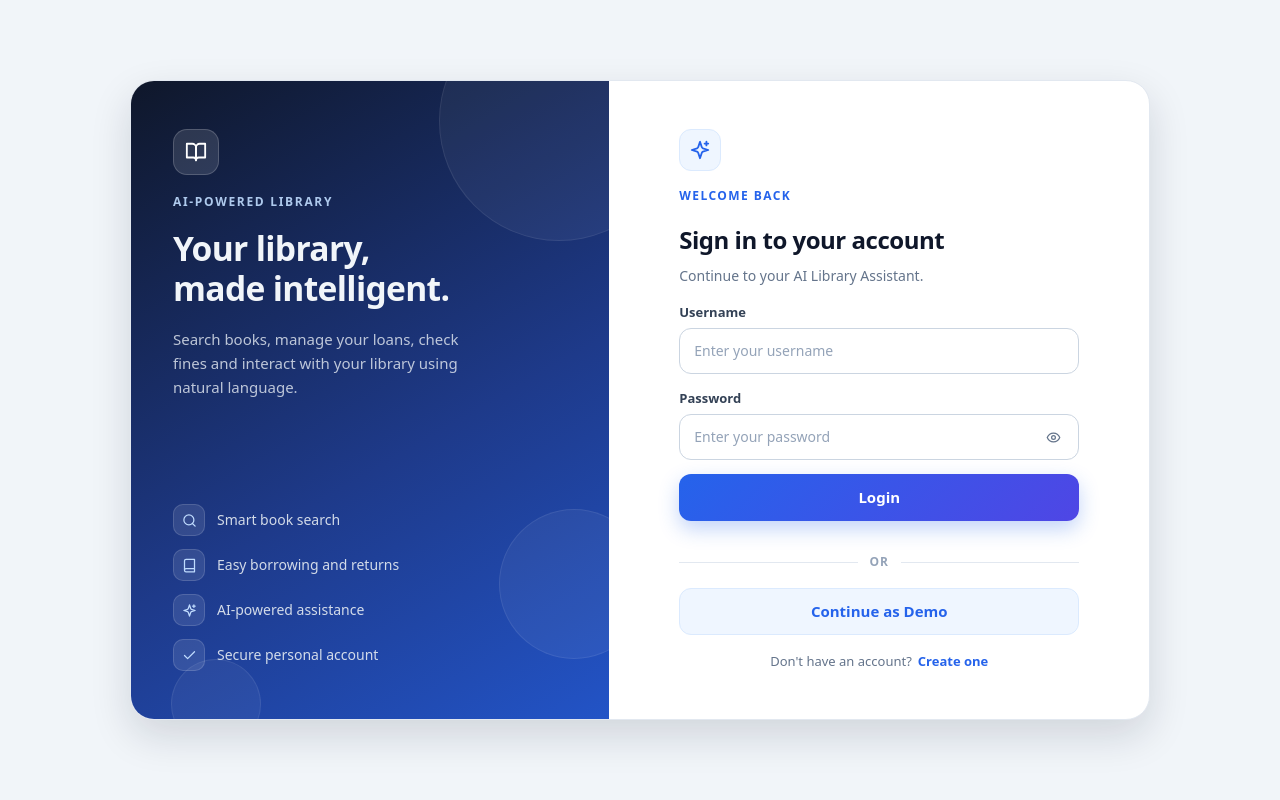
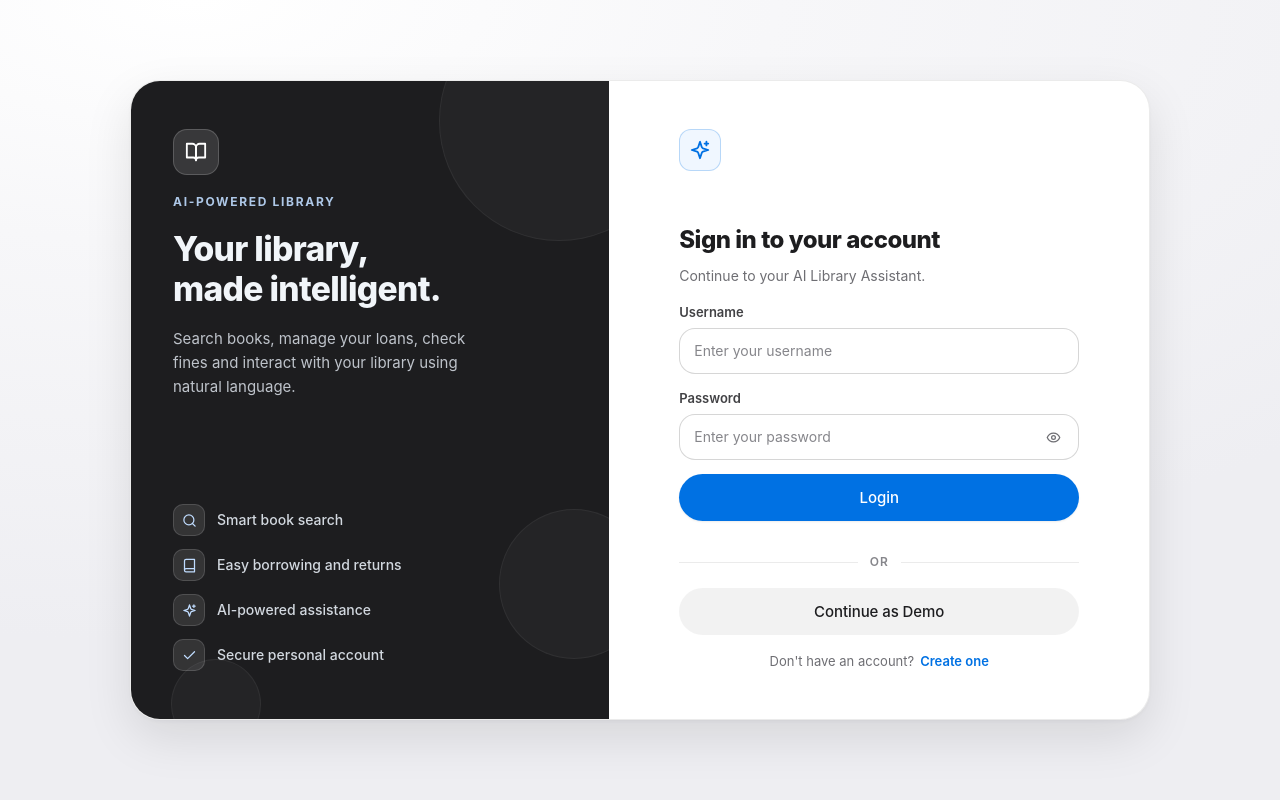
Before and after one commit to XynfUturE/AI-Library-Agent, a FastAPI app: page / in a window 1280 px wide. Run offline with FastAPI, Linux system fonts and the light colour scheme.

Commit message:
Restyle the interface: neutral palette, quiet book art, native motion
Tokens: the Tailwind slate/blue palette becomes Apple's neutral greys (#f5f5f7 surface, #1d1d1f ink, #0071e3 accent), flatter status colours, larger radii, and a two-layer shadow recipe instead of one big blur. Typography leans on the system stack with tightened tracking. Easing is the iOS sheet curve plus a linear() spring for things that appear.

Values live in tokens.css; the details that are not a value of any single component - translucent chrome over a page wash, press feedback, spring entry, quiet covers - live in a new polish.css loaded last, so the whole pass is one file to revert.

Book placeholder art stopped being a rainbow: coverStyle() now ships only the hue as a CSS variable and catalog.css picks a near-neutral tint per theme, so covers keep their per-title identity without shouting.

README screenshots regenerated against the restyled app.

```diff
--- a/web/static/css/base.css
+++ b/web/static/css/base.css
@@ -31,6 +31,8 @@ body {
     line-height: 1.55;
     color: var(--text-1);
     background: var(--bg);
+    background-image: var(--page-wash);
+    background-attachment: fixed;
     -webkit-font-smoothing: antialiased;
     transition: background var(--speed) var(--ease),
         color var(--speed) var(--ease);
--- /dev/null
+++ b/web/static/css/polish.css
@@ -0,0 +1,346 @@
+/* ============================================================
+   POLISH LAYER — loaded last, on purpose.
+
+   The palette, radii, shadow recipe, type stack and easing live in
+   tokens.css: those are values, and they restyle the whole app on
+   their own. What is left here are the handful of details that are
+   not a value of any single component: the translucent chrome, the
+   press feedback, the spring on things that appear, and the quiet
+   book-cover treatment. Keeping them in one file means this whole
+   pass is one file to revert.
+   ============================================================ */
+
+/* ---------- Translucent chrome ---------- */
+
+.sidebar,
+.app-topbar {
+
+    background: rgba(255, 255, 255, 0.72);
+    -webkit-backdrop-filter: saturate(180%) blur(20px);
+    backdrop-filter: saturate(180%) blur(20px);
+    border-color: var(--border);
+}
+
+[data-theme="dark"] .sidebar,
+[data-theme="dark"] .app-topbar {
+
+    background: rgba(28, 28, 30, 0.72);
+}
+
+.app-topbar {
+
+    border-bottom-width: 1px;
+    box-shadow: none;
+}
+
+.topbar-title,
+.sidebar-title,
+.page-sub {
+
+    letter-spacing: -0.01em;
+}
+
+.sidebar-section {
+
+    color: var(--text-4);
+    font-weight: 600;
+    letter-spacing: 0.08em;
+}
+
+/* ---------- Press and hover feedback ---------- */
+
+button,
+.nav-item,
+.shortcut-item,
+.suggestion-card,
+.cat-select,
+.book-card {
+
+    transition: transform var(--speed-fast) var(--ease),
+        background-color var(--speed-fast) var(--ease),
+        border-color var(--speed-fast) var(--ease),
+        box-shadow var(--speed) var(--ease);
+}
+
+button:active,
+.nav-item:active,
+.shortcut-item:active,
+.suggestion-card:active {
+
+    transform: scale(0.97);
+}
+
+.stat-card:hover,
+.card:hover,
+.suggestion-card:hover,
+.book-card:hover {
+
+    box-shadow: var(--shadow-lg);
+    transform: translateY(-1px);
+}
+
+/* ---------- Type and controls ---------- */
+
+.page-header h1,
+.page-title,
+.chat-welcome h1,
+.chat-welcome h2,
+.brand-panel h1,
+.brand-panel-title {
+
+    font-weight: 600;
+    letter-spacing: -0.028em;
+}
+
+.badge,
+.button,
+.primary-button,
+.secondary-button {
+
+    letter-spacing: -0.005em;
+    font-weight: 500;
+}
+
+.button,
+.primary-button,
+.secondary-button {
+
+    border-radius: 980px;
+}
+
+.button-secondary,
+.secondary-button {
+
+    background: rgba(0, 0, 0, 0.05);
+    border-color: transparent;
+    color: var(--text-1);
+}
+
+[data-theme="dark"] .button-secondary,
+[data-theme="dark"] .secondary-button {
+
+    background: rgba(255, 255, 255, 0.08);
+}
+
+.button-ghost,
+.icon-button {
+
+    border-radius: var(--radius-sm);
+    color: var(--text-3);
+}
+
+.icon-button.active {
+
+    background: rgba(0, 0, 0, 0.06);
+    color: var(--text-1);
+}
+
+.nav-item.active {
+
+    background: rgba(0, 0, 0, 0.055);
+    color: var(--text-1);
+}
+
+.nav-item.active .nav-label {
+
+    font-weight: 600;
+}
+
+[data-theme="dark"] .nav-item.active,
+[data-theme="dark"] .icon-button.active,
+[data-theme="dark"] .cat-select.active {
+
+    background: rgba(255, 255, 255, 0.1);
+}
+
+.cat-select.active {
+
+    background: rgba(0, 0, 0, 0.055);
+    color: var(--text-1);
+    font-weight: 600;
+}
+
+.cat-select {
+
+    border-radius: var(--radius-sm);
+    color: var(--text-2);
+}
+
+/* ---------- Chat ---------- */
+
+.welcome-icon {
+
+    border-radius: 22px;
+    box-shadow: var(--shadow-md);
+}
+
+.chat-welcome p {
+
+    color: var(--text-3);
+}
+
+.suggestion-card {
+
+    background: rgba(255, 255, 255, 0.86);
+    border-color: var(--border);
+    box-shadow: var(--shadow-sm);
+}
+
+[data-theme="dark"] .suggestion-card {
+
+    background: rgba(28, 28, 30, 0.86);
+}
+
+.suggestion-icon {
+
+    border-radius: 999px;
+    background: rgba(0, 0, 0, 0.045);
+    color: var(--text-2);
+}
+
+.composer-shell {
+
+    background: rgba(255, 255, 255, 0.92);
+    border-color: var(--border-strong);
+    border-radius: 24px;
+    box-shadow: var(--shadow-md);
+}
+
+[data-theme="dark"] .composer-shell {
+
+    background: rgba(28, 28, 30, 0.92);
+}
+
+.composer-shell:focus-within {
+
+    border-color: var(--primary);
+    box-shadow: var(--ring), var(--shadow-md);
+}
+
+.send-button {
+
+    border-radius: 999px;
+}
+
+/* ---------- Catalog ---------- */
+
+.catalog-search-shell,
+select.catalog-availability {
+
+    border-radius: 980px;
+    border-color: var(--border);
+}
+
+.catalog-sidebar,
+.category-nav {
+
+    border-color: var(--border);
+    box-shadow: none;
+}
+
+.book-card {
+
+    border-color: var(--border);
+    box-shadow: var(--shadow-sm);
+}
+
+.book-title {
+
+    font-weight: 600;
+    letter-spacing: -0.012em;
+}
+
+.book-category {
+
+    color: var(--text-4);
+    letter-spacing: 0.02em;
+}
+
+/* ---------- Auth ---------- */
+
+/* On the flat black panel the old circles read as smudges, so they
+   become barely-there depth. */
+.brand-panel-decoration {
+
+    background: rgba(255, 255, 255, 0.035);
+    border-color: rgba(255, 255, 255, 0.05);
+}
+
+.auth-eyebrow {
+
+    color: rgba(255, 255, 255, 0.55);
+    letter-spacing: 0.14em;
+}
+
+/* ---------- Tables ---------- */
+
+.history-table th {
+
+    color: var(--text-4);
+    font-weight: 600;
+    letter-spacing: 0.06em;
+}
+
+/* ---------- Motion: things that appear ---------- */
+
+@keyframes rise-in {
+
+    from {
+
+        opacity: 0;
+        transform: translateY(8px) scale(0.995);
+    }
+}
+
+.card,
+.stat-card,
+.suggestion-card,
+.book-card,
+.loan-row,
+.message {
+
+    animation: rise-in var(--speed-slow) var(--ease-spring) both;
+}
+
+.dialog,
+.toast {
+
+    transition: opacity var(--speed) var(--ease),
+        transform var(--speed) var(--ease);
+}
+
+@starting-style {
+
+    .dialog,
+    .toast {
+
+        opacity: 0;
+        transform: translateY(6px) scale(0.98);
+    }
+}
+
+::selection {
+
+    background: rgba(0, 113, 227, 0.18);
+}
+
+@media (prefers-reduced-motion: reduce) {
+
+    .card,
+    .stat-card,
+    .suggestion-card,
+    .book-card,
+    .loan-row,
+    .message {
+
+        animation: none;
+    }
+
+    button:active,
+    .nav-item:active,
+    .shortcut-item:active,
+    .suggestion-card:active {
+
+        transform: none;
+    }
+}
--- a/web/static/css/tokens.css
+++ b/web/static/css/tokens.css
@@ -25,73 +25,70 @@
        Semantic surfaces (light)
        ---------------------------------------------------- */
 
-    --bg: #f1f5f9;
-    --bg-inset: #e7edf5;
+    --bg: #f5f5f7;
+    --bg-inset: #ececf0;
     --surface: #ffffff;
-    --surface-2: #f8fafc;
-    --surface-hover: #f1f5f9;
-    --border: #e2e8f0;
-    --border-strong: #cbd5e1;
+    --surface-2: #f5f5f7;
+    --surface-hover: #f0f0f2;
+    --border: rgba(0, 0, 0, 0.08);
+    --border-strong: rgba(0, 0, 0, 0.16);
 
-    --text-1: #0f172a;
-    --text-2: #334155;
-    --text-3: #64748b;
-    --text-4: #94a3b8;
+    --text-1: #1d1d1f;
+    --text-2: #424245;
+    --text-3: #6e6e73;
+    --text-4: #86868b;
 
-    --primary: #2563eb;
-    --primary-strong: #1d4ed8;
-    --primary-soft: #eff6ff;
-    --primary-soft-border: #dbeafe;
+    --primary: #0071e3;
+    --primary-strong: #0063c8;
+    --primary-soft: #f0f7ff;
+    --primary-soft-border: rgba(0, 113, 227, 0.24);
     --on-primary: #ffffff;
 
-    --accent-gradient: linear-gradient(
-        135deg,
-        #2563eb 0%,
-        #4f46e5 100%
-    );
+    --accent-gradient: linear-gradient(135deg, #0071e3 0%, #0071e3 100%);
 
-    --brand-gradient: linear-gradient(
-        150deg,
-        #0f172a 0%,
-        #1e3a8a 58%,
-        #2563eb 125%
-    );
+    /* Flat, not gradient: the brand panel reads as a black product
+       photograph rather than a 2016 SaaS hero. */
+    --brand-gradient: linear-gradient(160deg, #1d1d1f 0%, #1d1d1f 100%);
 
     /* ----------------------------------------------------
        Status colors
        ---------------------------------------------------- */
 
-    --success: #16a34a;
-    --success-soft: #f0fdf4;
-    --success-border: #bbf7d0;
+    --success: #1d8a4e;
+    --success-soft: #f1f8f3;
+    --success-border: rgba(29, 138, 78, 0.22);
 
-    --warning: #b45309;
-    --warning-strong: #d97706;
-    --warning-soft: #fffbeb;
-    --warning-border: #fde68a;
+    --warning: #a8580a;
+    --warning-strong: #c26a0c;
+    --warning-soft: #fdf6ee;
+    --warning-border: rgba(168, 88, 10, 0.22);
 
-    --danger: #dc2626;
-    --danger-strong: #b91c1c;
-    --danger-soft: #fef2f2;
-    --danger-border: #fecaca;
+    --danger: #c3362f;
+    --danger-strong: #a92b25;
+    --danger-soft: #fdf2f1;
+    --danger-border: rgba(195, 54, 47, 0.22);
 
     /* ----------------------------------------------------
        Shape & elevation
        ---------------------------------------------------- */
 
-    --radius-xs: 6px;
-    --radius-sm: 8px;
-    --radius: 12px;
-    --radius-lg: 16px;
-    --radius-xl: 24px;
+    --radius-xs: 8px;
+    --radius-sm: 10px;
+    --radius: 16px;
+    --radius-lg: 22px;
+    --radius-xl: 30px;
     --radius-full: 999px;
 
-    --shadow-sm: 0 1px 2px rgba(15, 23, 42, 0.06);
-    --shadow-md: 0 4px 12px rgba(15, 23, 42, 0.08);
-    --shadow-lg: 0 16px 40px rgba(15, 23, 42, 0.14);
-    --shadow-primary: 0 8px 20px rgba(37, 99, 235, 0.28);
+    /* Two layers: a hairline contact shadow plus a wide ambient one.
+       A single big blur is what makes web cards look like web cards. */
+    --shadow-sm: 0 1px 1px rgba(0, 0, 0, 0.03);
+    --shadow-md: 0 1px 1px rgba(0, 0, 0, 0.03),
+        0 6px 18px rgba(0, 0, 0, 0.05);
+    --shadow-lg: 0 2px 4px rgba(0, 0, 0, 0.04),
+        0 18px 48px rgba(0, 0, 0, 0.1);
+    --shadow-primary: 0 1px 2px rgba(0, 0, 0, 0.08);
 
-    --ring: 0 0 0 3px rgba(59, 130, 246, 0.22);
+    --ring: 0 0 0 4px rgba(0, 113, 227, 0.15);
 
     /* ----------------------------------------------------
        Layout metrics
@@ -107,8 +104,9 @@
        Typography
        ---------------------------------------------------- */
 
-    --font-sans: ui-sans-serif, system-ui, -apple-system,
-        "Segoe UI", Roboto, "Helvetica Neue", Arial,
+    --font-sans: -apple-system, BlinkMacSystemFont, "SF Pro Text",
+        ui-sans-serif, system-ui, "Inter", "Segoe UI", Roboto,
+        "Helvetica Neue", Arial,
         sans-serif;
 
     --font-mono: ui-monospace, "Cascadia Code", "SF Mono",
@@ -123,10 +121,30 @@
     --text-2xl: 1.5rem;
     --text-3xl: 1.875rem;
 
-    --speed-fast: 140ms;
-    --speed: 200ms;
-    --speed-slow: 320ms;
-    --ease: cubic-bezier(0.4, 0, 0.2, 1);
+    --speed-fast: 180ms;
+    --speed: 260ms;
+    --speed-slow: 420ms;
+
+    /* Long deceleration tail: the iOS sheet curve, not a symmetric
+       ease-in-out. */
+    --ease: cubic-bezier(0.32, 0.72, 0, 1);
+
+    /* Mild overshoot, for things that appear. */
+    --ease-spring: linear(
+        0, 0.0039 0.9%, 0.0157 1.9%, 0.041 3.1%, 0.093 5.6%,
+        0.163 8%, 0.253 10.9%, 0.362 14.3%, 0.494 18.4%, 0.72 25.5%,
+        1 35%, 1.24 45%, 1.34 51%, 1.32 57%, 1.19 65%, 1.06 71%,
+        0.99 76%, 0.985 81%, 1.02 90%, 1
+    );
+
+    /* The page wash sits behind the translucent chrome; without it the
+       backdrop blur has nothing to show. */
+    --page-wash: radial-gradient(
+        120% 80% at 15% 0%,
+        #ffffff 0%,
+        #f7f7f9 38%,
+        #eeeef2 100%
+    );
 }
 
 
--- a/web/static/css/views/catalog.css
+++ b/web/static/css/views/catalog.css
@@ -466,7 +466,29 @@
     display: flex;
     align-items: flex-end;
     padding: 12px;
-    color: rgba(255, 255, 255, 0.9);
+    color: hsl(var(--cover-hue, 220) 26% 42%);
+    background: linear-gradient(
+        160deg,
+        hsl(var(--cover-hue, 220) 24% 95%),
+        hsl(var(--cover-hue, 220) 22% 90%)
+    );
+    box-shadow: inset 3px 0 0 hsl(var(--cover-hue, 220) 40% 72%);
+}
+
+
+/* Placeholder art is the loudest thing on the page, so it stays quiet:
+   same hue per title, almost no saturation. */
+
+[data-theme="dark"] .book-cover,
+[data-theme="dark"] .book-thumb {
+
+    color: hsl(var(--cover-hue, 220) 40% 74%);
+    background: linear-gradient(
+        160deg,
+        hsl(var(--cover-hue, 220) 16% 20%),
+        hsl(var(--cover-hue, 220) 14% 15%)
+    );
+    box-shadow: inset 3px 0 0 hsl(var(--cover-hue, 220) 40% 40%);
 }
 
 
@@ -601,7 +623,13 @@
     display: flex;
     align-items: flex-end;
     padding: 6px;
-    color: rgba(255, 255, 255, 0.9);
+    color: hsl(var(--cover-hue, 220) 26% 42%);
+    background: linear-gradient(
+        160deg,
+        hsl(var(--cover-hue, 220) 24% 95%),
+        hsl(var(--cover-hue, 220) 22% 90%)
+    );
+    box-shadow: inset 2px 0 0 hsl(var(--cover-hue, 220) 40% 72%);
 }
 
 
--- a/web/static/js/views/catalog.js
+++ b/web/static/js/views/catalog.js
@@ -129,7 +129,9 @@ function coverStyle(title) {
 
     const hue = hash % 360;
 
-    return `background: linear-gradient(135deg, hsl(${hue} 62% 52%), hsl(${(hue + 45) % 360} 62% 40%));`;
+    // Only the hue travels in the markup; the tint itself lives in
+    // catalog.css so light and dark themes can pick their own.
+    return `--cover-hue: ${hue};`;
 }
 
 
--- a/web/templates/index.html
+++ b/web/templates/index.html
@@ -28,6 +28,7 @@
     <link rel="stylesheet" href="/static/css/views/chat.css?v={{ asset_version }}">
     <link rel="stylesheet" href="/static/css/views/shelf.css?v={{ asset_version }}">
     <link rel="stylesheet" href="/static/css/views/catalog.css?v={{ asset_version }}">
+    <link rel="stylesheet" href="/static/css/polish.css?v={{ asset_version }}">
 
 </head>
 
```
Also changed, not shown: other parts of web/static/css/tokens.css (+34 -26 lines), 4 other files.
